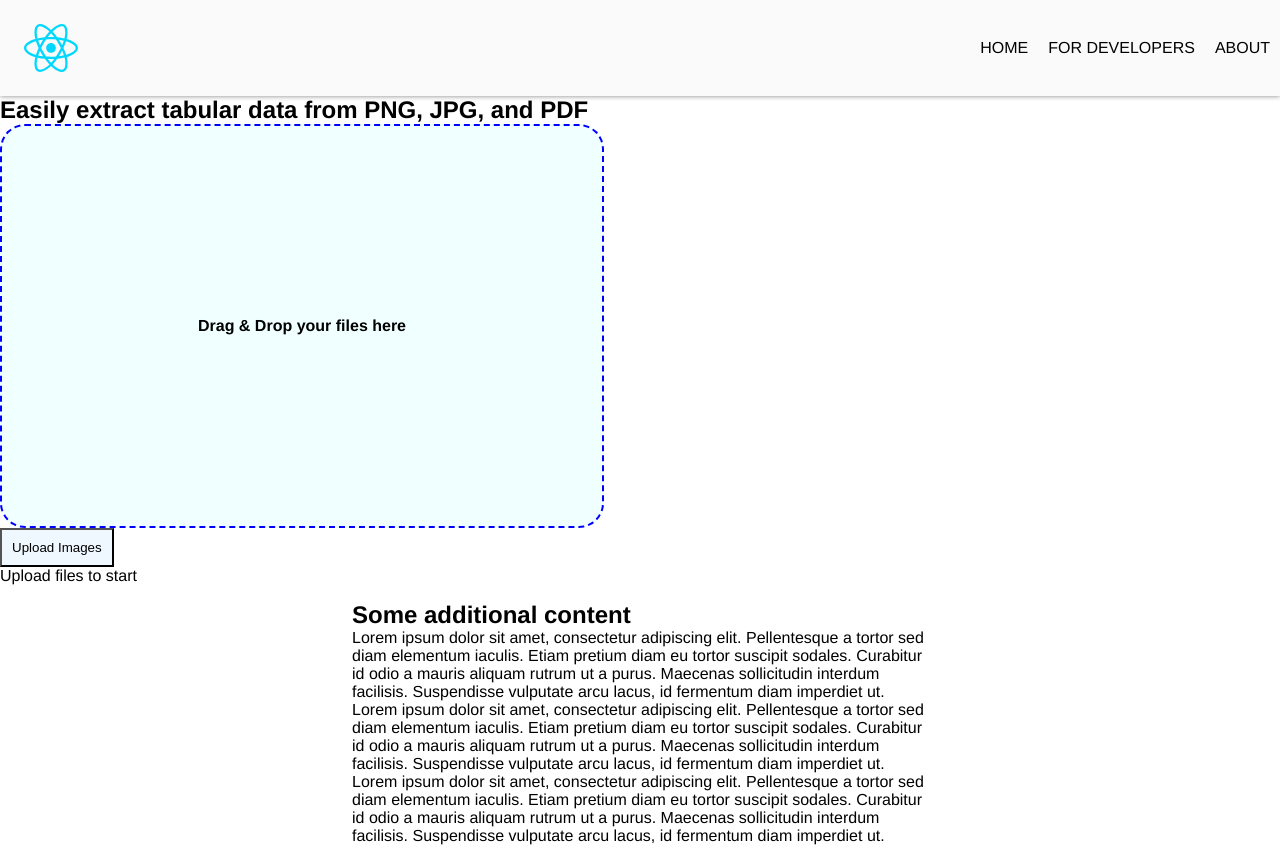
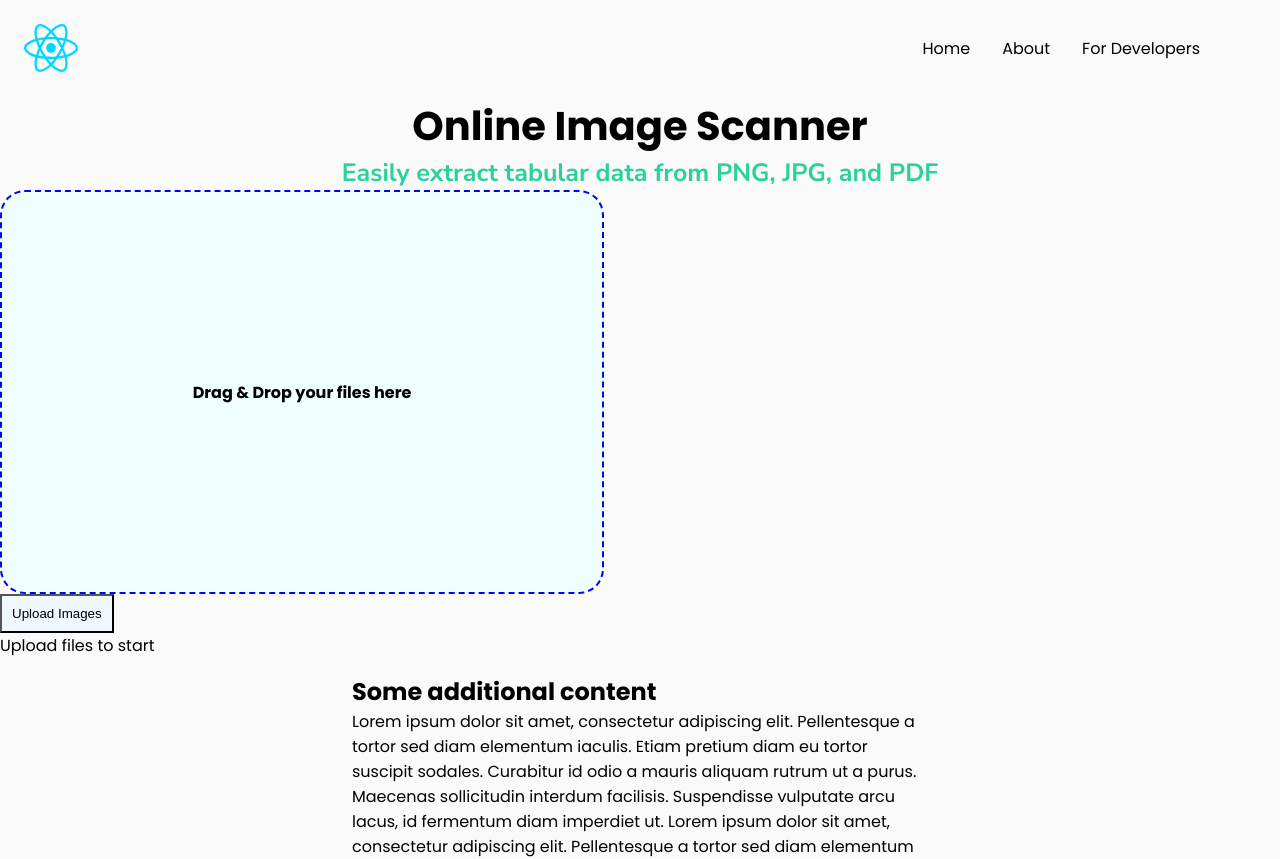
Before and after one commit to KohHaruki/SummerHack2023, a React (Vite) app in the folder client/: page / in a window 1280 px wide. Shown: the top 859 px of the page. Built offline with nearby package versions, Linux system fonts and the light colour scheme.

Commit message:
Styled header and hero

```diff
--- a/client/index.html
+++ b/client/index.html
@@ -5,6 +5,9 @@
     <link rel="icon" type="image/svg+xml" href="/vite.svg" />
     <meta name="viewport" content="width=device-width, initial-scale=1.0" />
     <title>Vite + React + TS</title>
+    <link rel="preconnect" href="https://fonts.googleapis.com">
+    <link rel="preconnect" href="https://fonts.gstatic.com" crossorigin>
+    <link href="https://fonts.googleapis.com/css2?family=Nunito+Sans:ital,wght@0,400;0,700;1,400&family=Poppins:ital,wght@0,400;0,700;1,400&display=swap" rel="stylesheet">
   </head>
   <body>
     <div id="root"></div>
--- a/client/src/App.css
+++ b/client/src/App.css
@@ -1,32 +1,48 @@
 #root {
-  font-family: 'PT Sans Caption',"Helvetica Neue", Arial, Helvetica, Geneva, sans-serif;
+  font-family: 'Poppins', 'PT Sans Caption',"Helvetica Neue", Arial, Helvetica, Geneva, sans-serif;
+  background-color: #fafafa;
 }
 
-.logo {
+/* .logo {
   height: 3em;
   padding: 1.5em;
-}
+} */
 
 /* header */
-header {
+/* header {
   background-color: #fafafa;
   box-shadow: 0 0 5px grey;
-}
+} */
 
 /* nav */
-.nav {
+/* .nav {
   display: flex;
   justify-content: space-between;
   align-items: center;
+} */
+
+/* .nav > ul {
+  list-style: none;
+  display: flex;
+} */
+
+/* .nav > ul > li {
+  padding: 10px;
+} */
+
+.hero-title {
+  color: #000000;
+  font-weight: 700;
+  text-align: center;
+  font-size: 40px;
 }
 
-.nav > ul {
-  list-style: none;
-  display: flex;
-}
-
-.nav > ul > li {
-  padding: 10px;
+.hero-subtitle {
+  color: #2ad19c;
+  font-family: 'Nunito Sans';
+  font-size: 25px;
+  font-weight: bold;
+  text-align: center;
 }
 
 .article {
--- a/client/src/App.tsx
+++ b/client/src/App.tsx
@@ -15,7 +15,7 @@ function App() {
   return (
     <div className="App">
       <Header />
-      <Hero title={"Easily extract tabular data from PNG, JPG, and PDF"}/>
+      <Hero title={"Online Image Scanner"} subtitle={"Easily extract tabular data from PNG, JPG, and PDF"}/>
       <DragDropFileUploader />
       <Article title="Some additional content" content={content} />
       <Footer />
--- /dev/null
+++ b/client/src/Components/Header.css
@@ -0,0 +1,29 @@
+header {
+  background-color: #fafafa;
+  position: sticky;
+  top: 0;
+  width: 100%;
+  z-index: 1;
+}
+
+.logo {
+  height: 3em;
+  padding: 1.5em;
+}
+
+.nav {
+    display: flex;
+    justify-content: space-between;
+    margin: auto;
+}
+
+.nav ul {
+    list-style: none;
+    justify-content: space-between;
+    margin-right: 4rem;
+}
+
+.nav ul li {
+    color: #000000;
+    padding: 0 1rem;
+}
--- a/client/src/Components/Header.tsx
+++ b/client/src/Components/Header.tsx
@@ -1,5 +1,6 @@
 import React from 'react'
 import logo from '../assets/react.svg'
+import './Header.css'
 
 const Header = () => {
 
@@ -8,9 +9,9 @@ const Header = () => {
             <nav className="nav">
                 <img className="logo" src={logo} />
                 <ul className="nav">
-                    <li>HOME</li>
-                    <li>FOR DEVELOPERS</li>
-                    <li>ABOUT</li>
+                    <li>Home</li>
+                    <li>About</li>
+                    <li>For Developers</li>
                 </ul>
             </nav>
         </header>
--- a/client/src/Components/Hero.tsx
+++ b/client/src/Components/Hero.tsx
@@ -6,6 +6,7 @@ const Hero = (props: any) => {
     return (
         <div className="hero">
         <h2 className="hero-title">{props.title}</h2>
+        <h3 className="hero-subtitle">{props.subtitle}</h3>
         {/* <DragDropFileUploader /> */}
     </div>
     )
```
